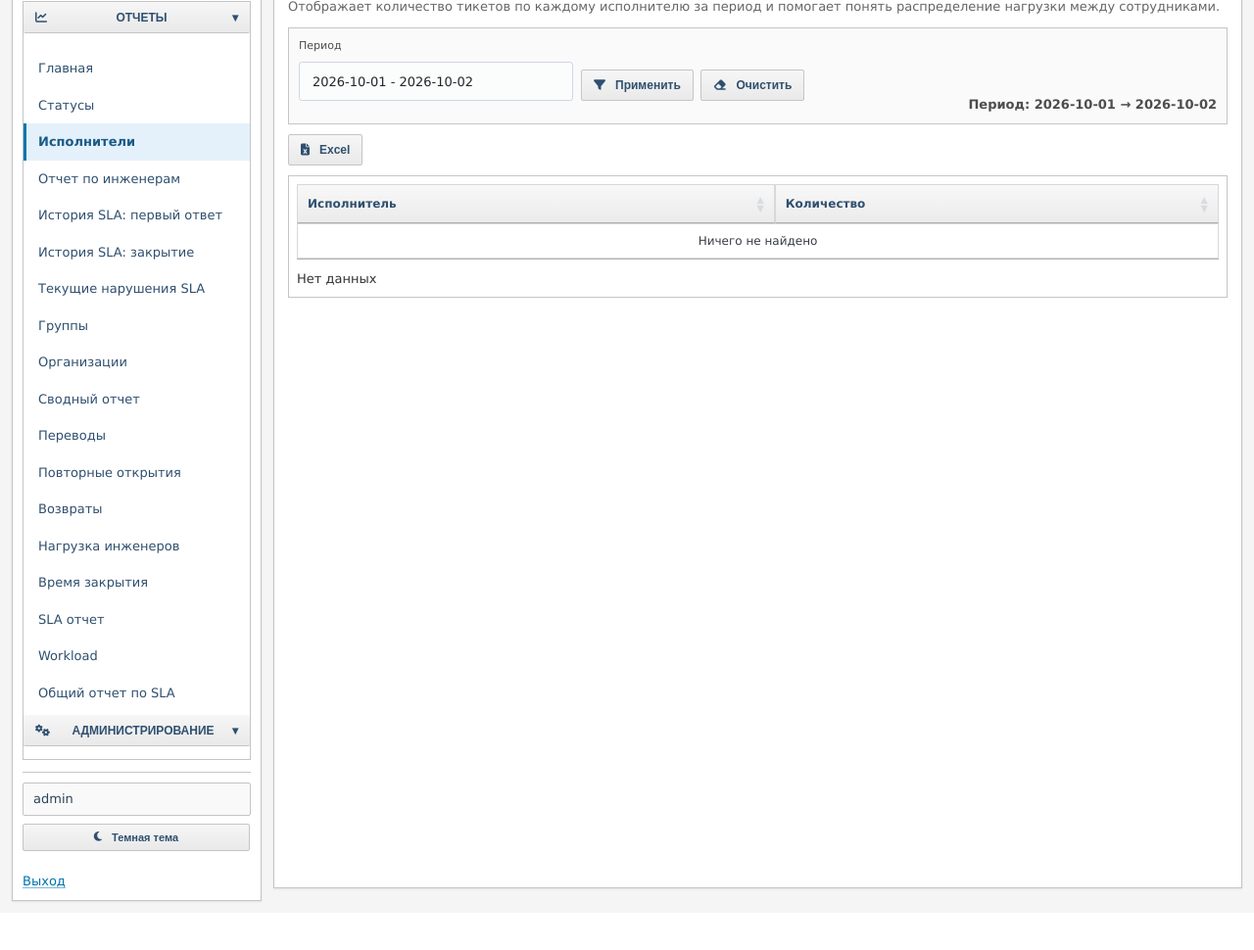
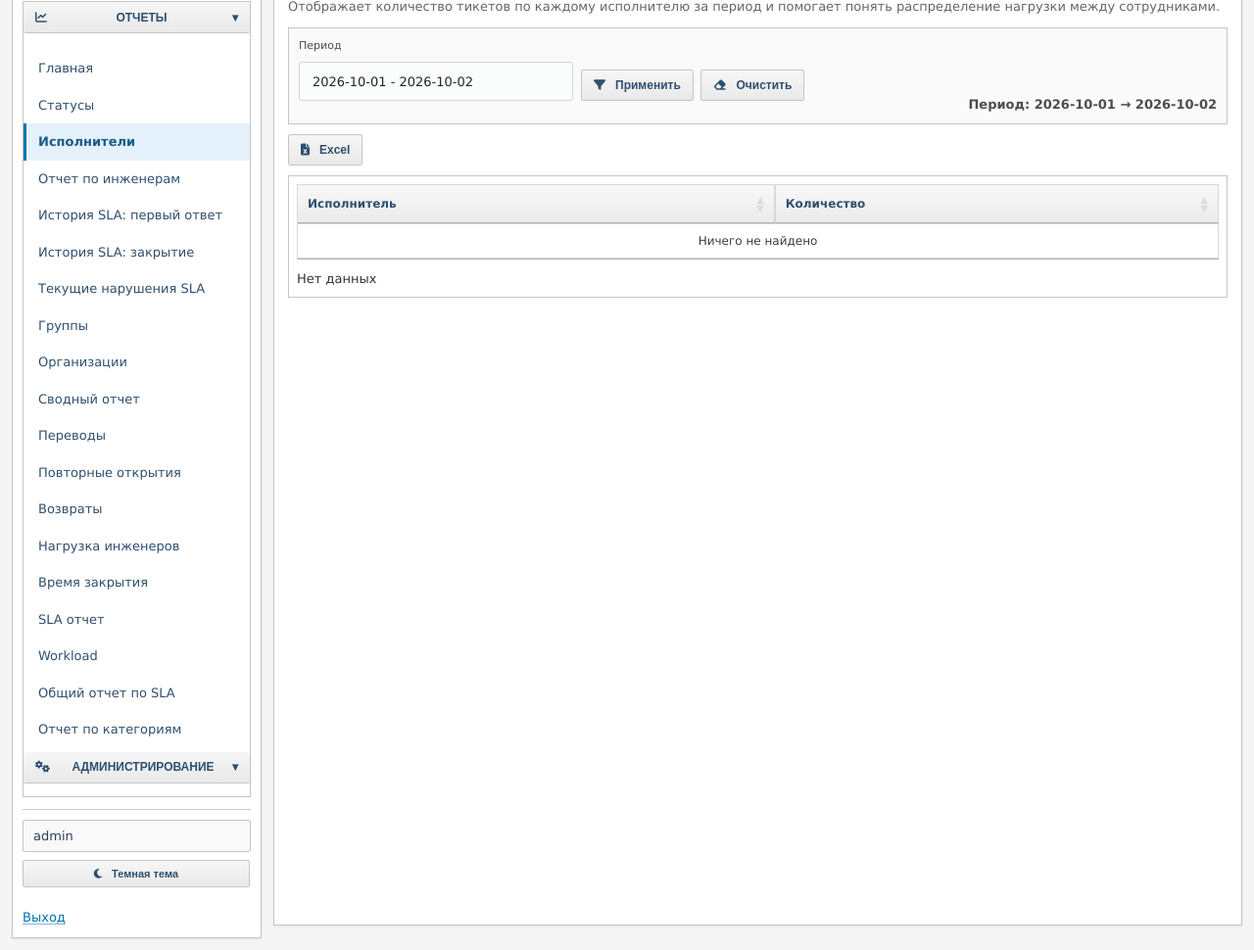
Before and after one commit to lekha100101/zammad-reports, a FastAPI app: page /reports/agents in a window 1280 px wide. Shown: the part 80-1050 px from the top of the page at 98% size. Before the commit the page ends 1002 px from the top, so only its background shows below. Run offline with FastAPI, Linux system fonts and the light colour scheme; the visitor is signed in with stand-in values (Sample User, id 1); data that the repository does not hold is empty; parts of the project's set-up code (start-up, migrations or seed data) failed here and were passed over; some libraries are stand-ins or nearby versions.

Commit message:
Add category report and settings to sidebar

```diff
--- a/app/templates/base.html
+++ b/app/templates/base.html
@@ -37,6 +37,7 @@
                 {% endif %}
               {% endfor %}
               <a href="/reports/sla-dashboard" class="menu-btn {% if request.url.path == '/reports/sla-dashboard' %}active{% endif %}">Общий отчет по SLA</a>
+              <a href="/reports/categories" class="menu-btn {% if request.url.path == '/reports/categories' %}active{% endif %}">Отчет по категориям</a>
             </div>
 
             <button class="side-nav-section side-nav-section-toggle" type="button" data-nav-toggle data-icon="fa-gears" aria-expanded="true">
@@ -51,6 +52,7 @@
               <a href="/admin/report-metrics" class="menu-btn {% if request.url.path.startswith('/admin/report-metrics') %}active{% endif %}">Метрики отчетов</a>
               <a href="/admin/report-visibility" class="menu-btn {% if request.url.path.startswith('/admin/report-visibility') %}active{% endif %}">Отображение отчетов</a>
               <a href="/admin/excluded-groups" class="menu-btn {% if request.url.path.startswith('/admin/excluded-groups') %}active{% endif %}">Исключённые группы</a>
+              <a href="/admin/categories" class="menu-btn {% if request.url.path.startswith('/admin/categories') %}active{% endif %}">Настройка категорий</a>
             </div>
           </nav>
         </div>
```
